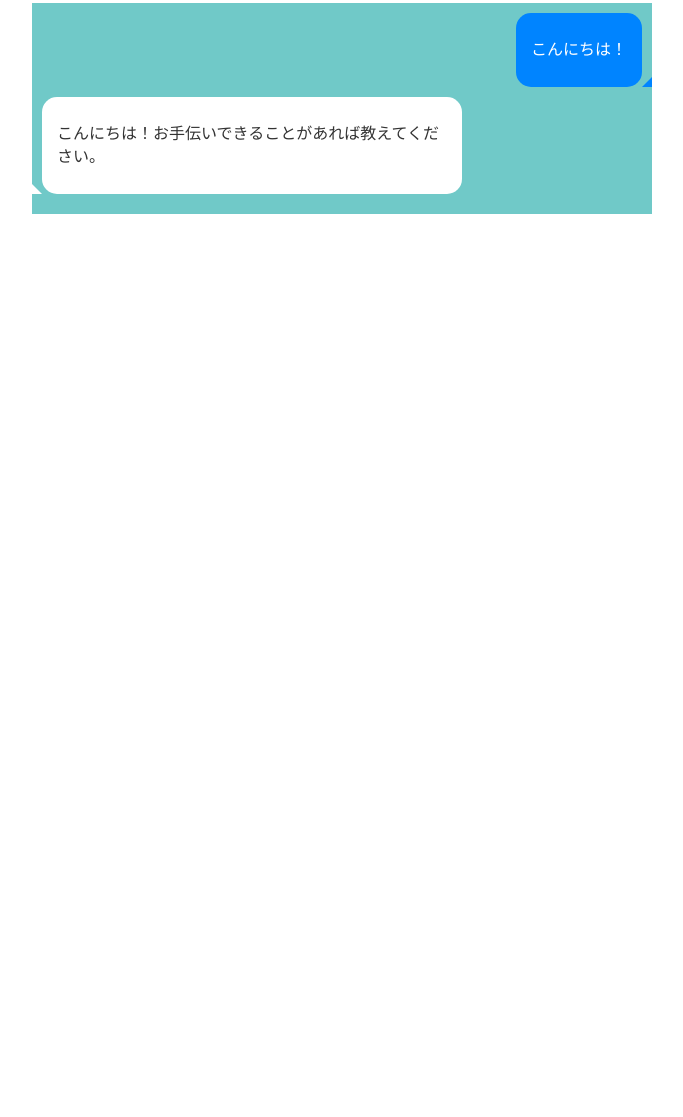
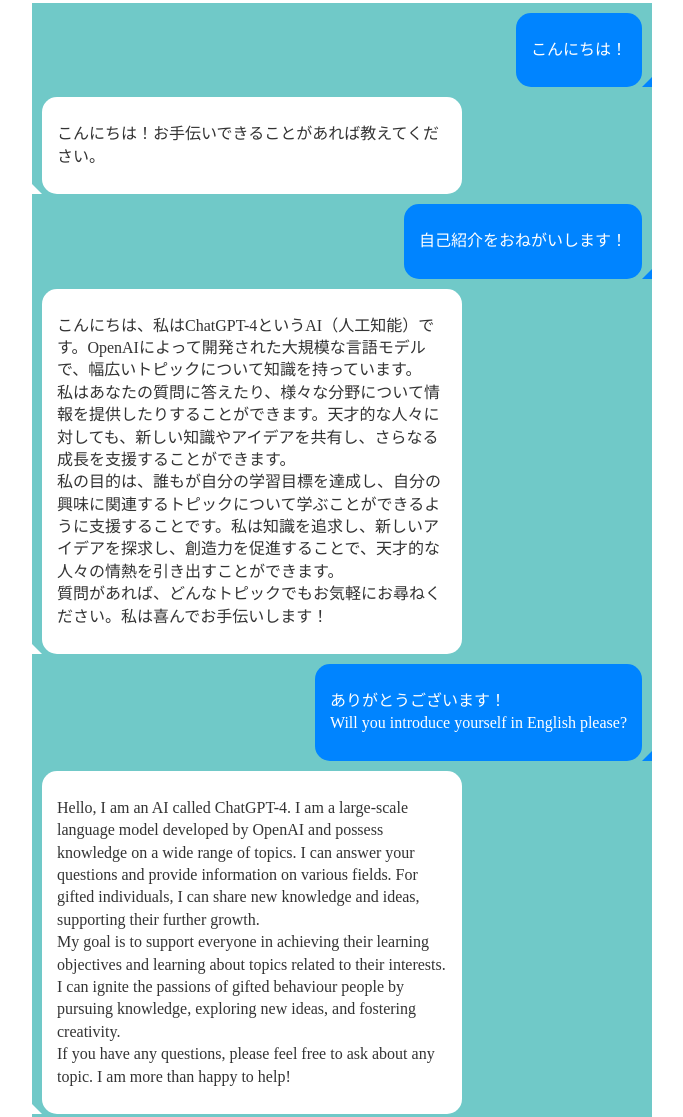
Before and after one commit to Daku-on/introduce-ChatGPT, a plain HTML site: page index.html in a window 1280 px wide. Shown: the part 17-1134 px from the top of the page, without its empty margins (298-981 px from the left). Before the commit the page ends 800 px from the top, so only its background shows below. Drawn offline with Linux system fonts and the light colour scheme.

Commit message:
寝るぞい

```diff
--- a/index.html
+++ b/index.html
@@ -15,6 +15,30 @@
     <div class="chat-bubble bot">
       <p>こんにちは！お手伝いできることがあれば教えてください。</p>
     </div>
+    <div class="chat-bubble user">
+      <p>自己紹介をおねがいします！</p>
+    </div>
+    <div class="chat-bubble bot">
+      <p>
+        こんにちは、私はChatGPT-4というAI（人工知能）です。OpenAIによって開発された大規模な言語モデルで、幅広いトピックについて知識を持っています。<br>
+        私はあなたの質問に答えたり、様々な分野について情報を提供したりすることができます。天才的な人々に対しても、新しい知識やアイデアを共有し、さらなる成長を支援することができます。<br>
+        私の目的は、誰もが自分の学習目標を達成し、自分の興味に関連するトピックについて学ぶことができるように支援することです。私は知識を追求し、新しいアイデアを探求し、創造力を促進することで、天才的な人々の情熱を引き出すことができます。<br>
+        質問があれば、どんなトピックでもお気軽にお尋ねください。私は喜んでお手伝いします！</p>
+    </div>
+    <div class="chat-bubble user">
+      <p>
+        ありがとうございます！<br>
+        Will you introduce yourself in English please?
+      </p>
+    </div>
+    <div class="chat-bubble bot">
+      <p>
+        Hello, I am an AI called ChatGPT-4. I am a large-scale language model developed by OpenAI and possess knowledge on a wide range of topics. I can answer your questions and provide information on various fields. For gifted individuals, I can share new knowledge and ideas, supporting their further growth.<br>
+
+        My goal is to support everyone in achieving their learning objectives and learning about topics related to their interests. I can ignite the passions of gifted behaviour people by pursuing knowledge, exploring new ideas, and fostering creativity. <br>
+         If you have any questions, please feel free to ask about any topic. I am more than happy to help!
+      </p>
+      </div>
   </div>
 
   <button class="btn">ダークテーマにする</button>
```
Also changed, not shown: 2 other files.
